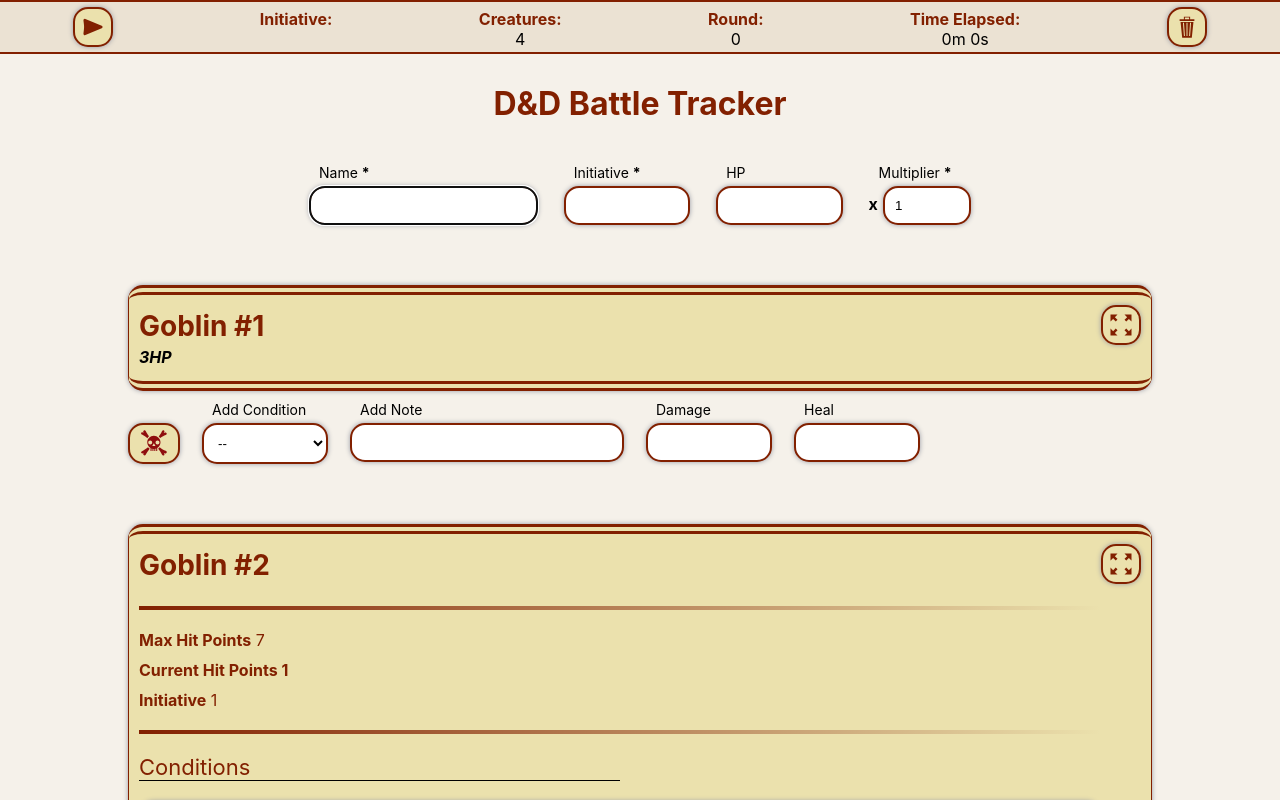
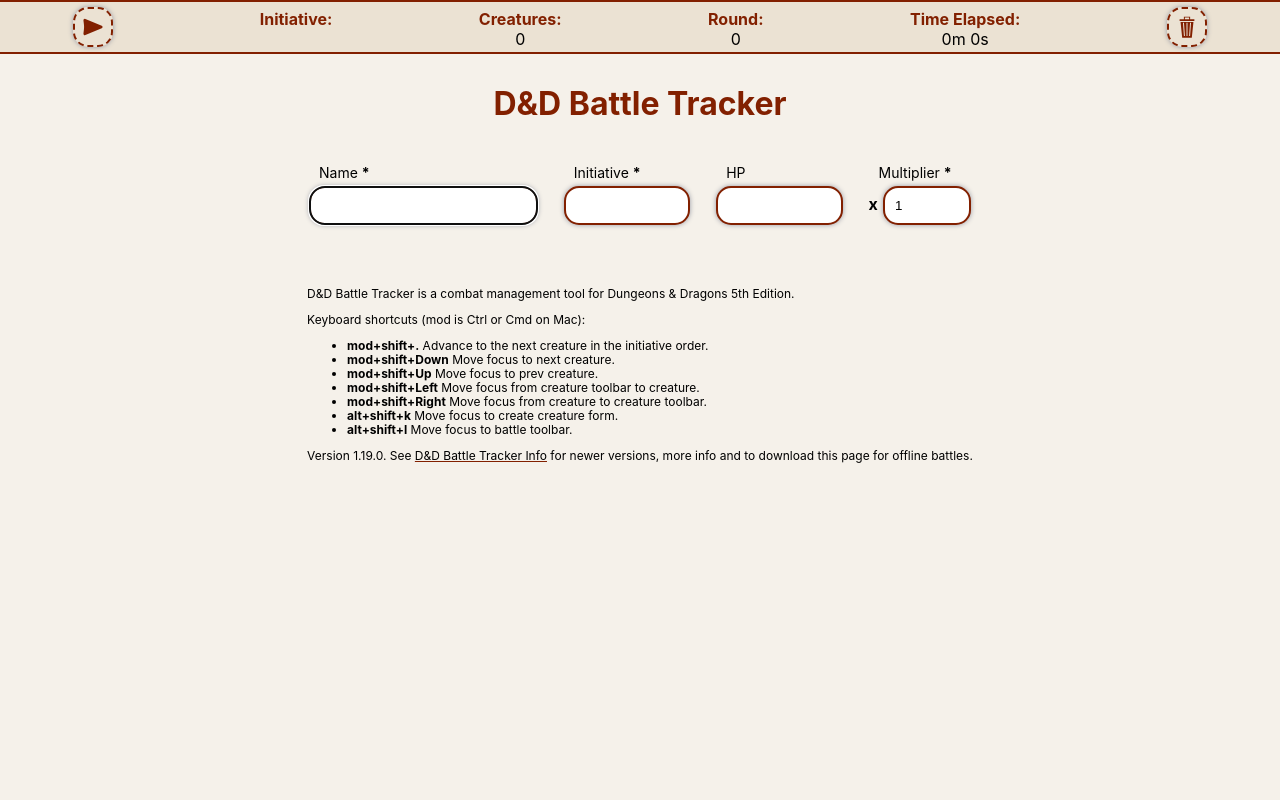
Before and after one commit to Paul-Ladyman/dnd-battle-tracker, a React (Create React App) app: page / in a window 1280 px wide. Shown: the top 800 px of the page. Built offline with nearby package versions, Linux system fonts and the light colour scheme; the HTML template or start-up script is replaced by a standard one.

Commit message:
Removed code for testing

```diff
--- a/src/App.js
+++ b/src/App.js
@@ -33,8 +33,7 @@ class App extends Component {
   constructor(props) {
     super(props);
 
-    // this.state = newBattleState;
-    this.state = {"creatures":[{"name":"goblin #1","initiative":1,"healthPoints":3,"maxHealthPoints":7,"id":0,"alive":true,"conditions":[],"notes":[]},{"name":"goblin #2","initiative":1,"healthPoints":1,"maxHealthPoints":7,"id":1,"alive":true,"conditions":[{"text":"blinded","appliedAtRound":0,"appliedAtSeconds":0,"url":"https://roll20.net/compendium/dnd5e/Conditions#toc_1"}],"notes":[{"text":"note","appliedAtRound":0,"appliedAtSeconds":0}]},{"name":"goblin #3","initiative":1,"healthPoints":7,"maxHealthPoints":7,"id":2,"alive":true,"conditions":[{"text":"deafened","appliedAtRound":0,"appliedAtSeconds":0,"url":"https://roll20.net/compendium/dnd5e/Conditions#toc_3"}],"notes":[{"text":"note","appliedAtRound":0,"appliedAtSeconds":0}]},{"name":"goblin #4","initiative":1,"healthPoints":0,"maxHealthPoints":7,"id":3,"alive":false,"conditions":[],"notes":[]}],"creatureIdCount":4,"creatureCount":4,"round":0,"ariaAnnouncements":["creatures added","damaged goblin #2 by 3. goblin #2's health is 4","damaged goblin #2 by 1. goblin #2's health is 3","battle reset","creatures added","damaged goblin #1 by 4. goblin #1's health is 3","damaged goblin #2 by 6. goblin #2's health is 1","note added to goblin #3","deafened condition added to goblin #3","goblin #4 added","goblin #4 killed/made unconscious","blinded condition added to goblin #2","note added to goblin #2"]};
+    this.state = newBattleState;
 
     this.createCreature = this.createCreature.bind(this);
     this.nextInitiative = this.nextInitiative.bind(this);
@@ -129,9 +128,6 @@ class App extends Component {
   }
 
   render() {
-
-    console.log(JSON.stringify(this.state));
-
     const secondsElapsed = getSecondsElapsed(this.state);
 
     const creatureManagement = {
--- a/src/CreatureWrapper.js
+++ b/src/CreatureWrapper.js
@@ -126,7 +126,7 @@ class CreatureWrapper extends Component {
     const buttonIcon = this.state.expanded ? <CollapseIcon /> : <ExpandIcon />;
     const buttonAriaLabel = this.state.expanded ? `collapse ${creature.name}` : `expand ${creature.name}`;
 
-    const showExpanded = creature.id === 1;//active || this.state.expanded;
+    const showExpanded = active || this.state.expanded;
 
     const creatureAriaLabel = getCreatureAriaLabel(creature, active, this.state.expanded);
 
```
